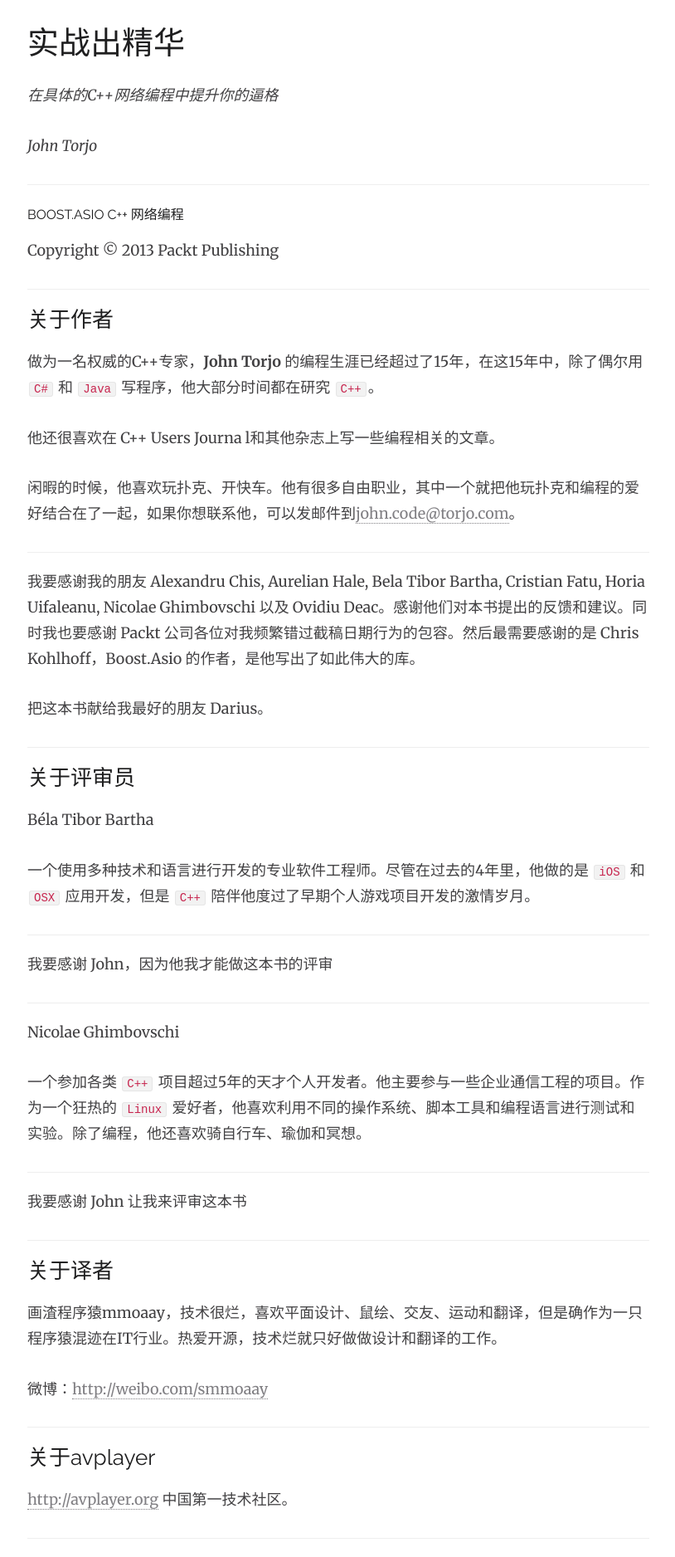
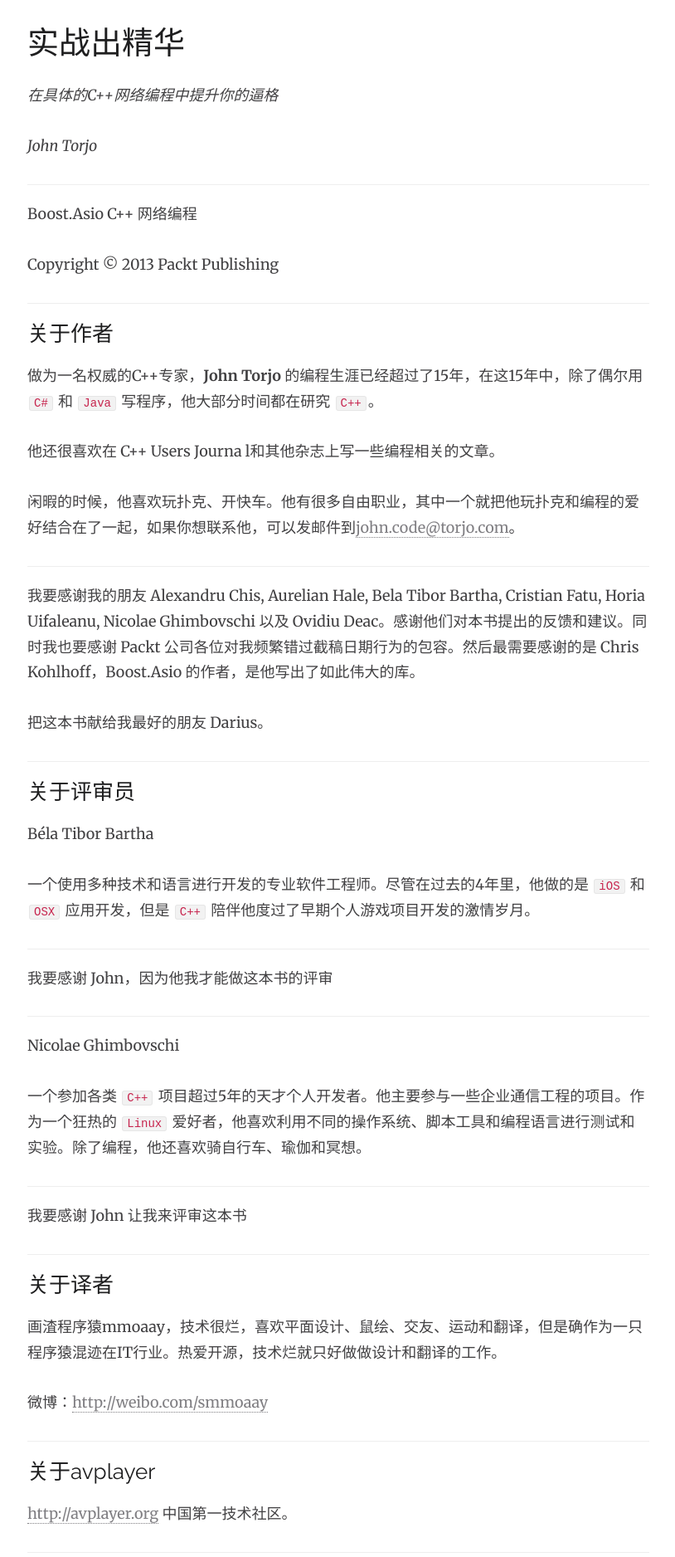
Before and after one commit to mmoaay/mmoaay.github.io, a Jekyll site: the page built from _posts/2016-02-18-boost-asio-cpp-network-programming-0.md, in a window 1280 px wide. Shown: the part 786-2662 px from the top of the page at 83% size, without its empty margins (232-1046 px from the left). Built offline with Jekyll 4.4.1, drawn with Linux system fonts in a browser that asks for light colours; nearby versions of some CDN libraries; comment, search, counter and statistics services are not loaded.

```diff
--- a/_posts/2016-02-18-boost-asio-cpp-network-programming-0.md
+++ b/_posts/2016-02-18-boost-asio-cpp-network-programming-0.md
@@ -22,7 +22,7 @@ share: true
 
 ---
 
-#### Boost.Asio C++ 网络编程
+Boost.Asio C++ 网络编程
 
 Copyright © 2013 Packt Publishing
 
@@ -37,6 +37,7 @@ Copyright © 2013 Packt Publishing
 闲暇的时候，他喜欢玩扑克、开快车。他有很多自由职业，其中一个就把他玩扑克和编程的爱好结合在了一起，如果你想联系他，可以发邮件到[john.code@torjo.com](john.code@torjo.com)。
 
 ---
+
 我要感谢我的朋友 Alexandru Chis, Aurelian Hale, Bela Tibor Bartha, Cristian Fatu, Horia Uifaleanu, Nicolae Ghimbovschi 以及 Ovidiu Deac。感谢他们对本书提出的反馈和建议。同时我也要感谢 Packt 公司各位对我频繁错过截稿日期行为的包容。然后最需要感谢的是 Chris Kohlhoff，Boost.Asio 的作者，是他写出了如此伟大的库。
 
 把这本书献给我最好的朋友 Darius。
@@ -50,14 +51,17 @@ Béla Tibor Bartha
 一个使用多种技术和语言进行开发的专业软件工程师。尽管在过去的4年里，他做的是 `iOS` 和 `OSX` 应用开发，但是 `C++` 陪伴他度过了早期个人游戏项目开发的激情岁月。
 
 ---
+
 我要感谢 John，因为他我才能做这本书的评审
 
 ---
+
 Nicolae Ghimbovschi
 
 一个参加各类 `C++` 项目超过5年的天才个人开发者。他主要参与一些企业通信工程的项目。作为一个狂热的 `Linux` 爱好者，他喜欢利用不同的操作系统、脚本工具和编程语言进行测试和实验。除了编程，他还喜欢骑自行车、瑜伽和冥想。
 
 ---
+
 我要感谢 John 让我来评审这本书
 
 ---
@@ -77,10 +81,13 @@ Nicolae Ghimbovschi
 ---
 
 ## 目录
+
 ---
+
 前言
 
 ---
+
 第一章：Boost.Asio 入门
 
     什么是 Boost.Asio？
@@ -97,6 +104,7 @@ Nicolae Ghimbovschi
     总结
 
 ---
+
 第二章：Boost.Asio 基本原理
 
     网络 API
@@ -121,6 +129,7 @@ Nicolae Ghimbovschi
     总结
 
 ---
+
 第三章：回显服务端/客户端
 
     TCP 回显服务端/客户端
@@ -135,6 +144,7 @@ Nicolae Ghimbovschi
     总结
 
 ---
+
 第四章：客户端和服务端
 
     同步客户端/服务端
@@ -146,6 +156,7 @@ Nicolae Ghimbovschi
     总结
 
 ---
+
 第五章：同步VS异步
 
     同步异步混合编程
@@ -161,6 +172,7 @@ Nicolae Ghimbovschi
     总结
 
 ---
+
 第六章：Boost.Asio-其他特性
 
     std streams 和 std buffer I/O
@@ -171,6 +183,7 @@ Nicolae Ghimbovschi
     总结
 
 ---
+
 第七章：Boost.Asio-进阶
 
     Asio VS Boost.Asio
@@ -191,6 +204,7 @@ Nicolae Ghimbovschi
         总结
 
 ---
+
 索引
 
 ---
```
